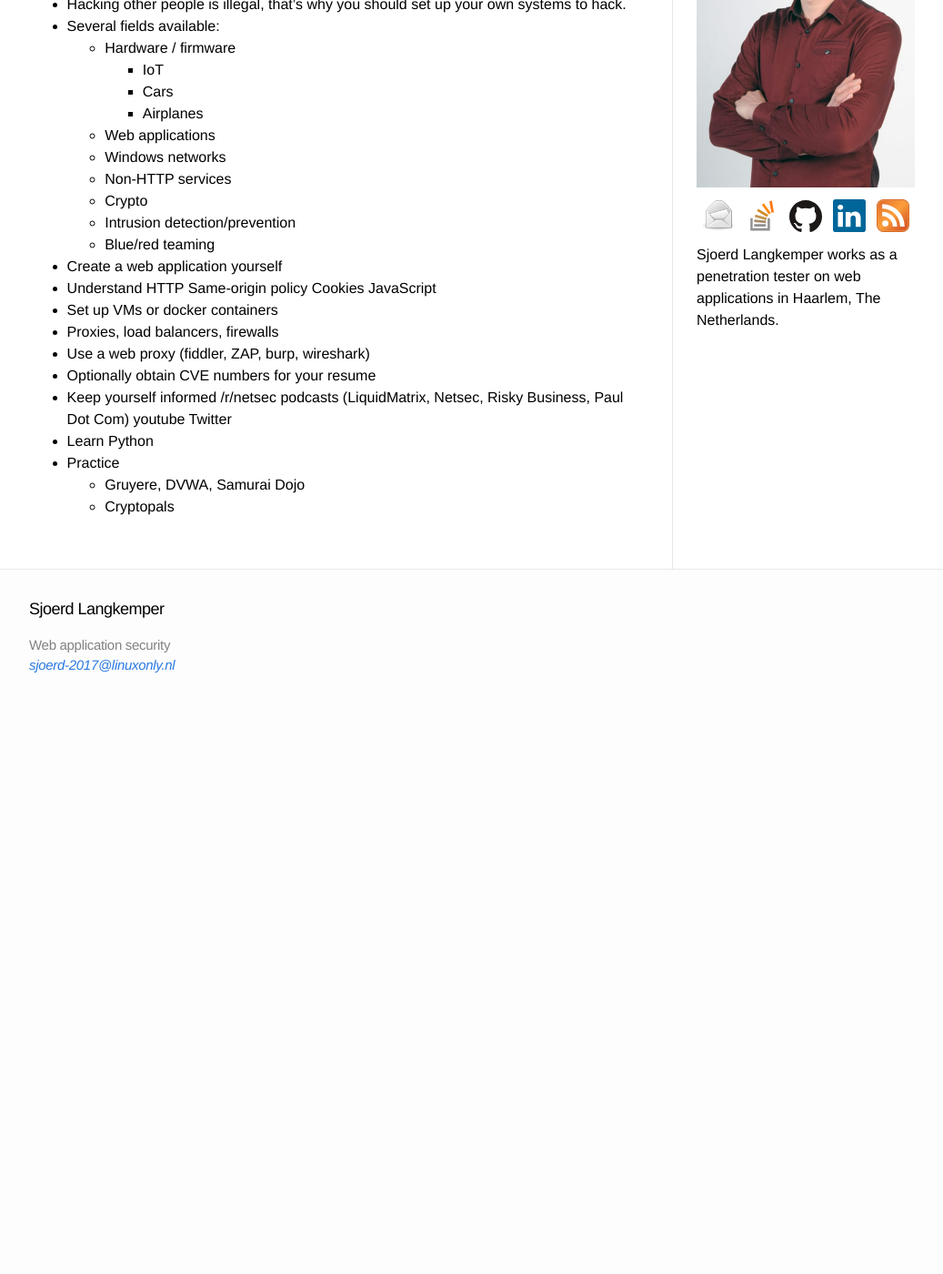
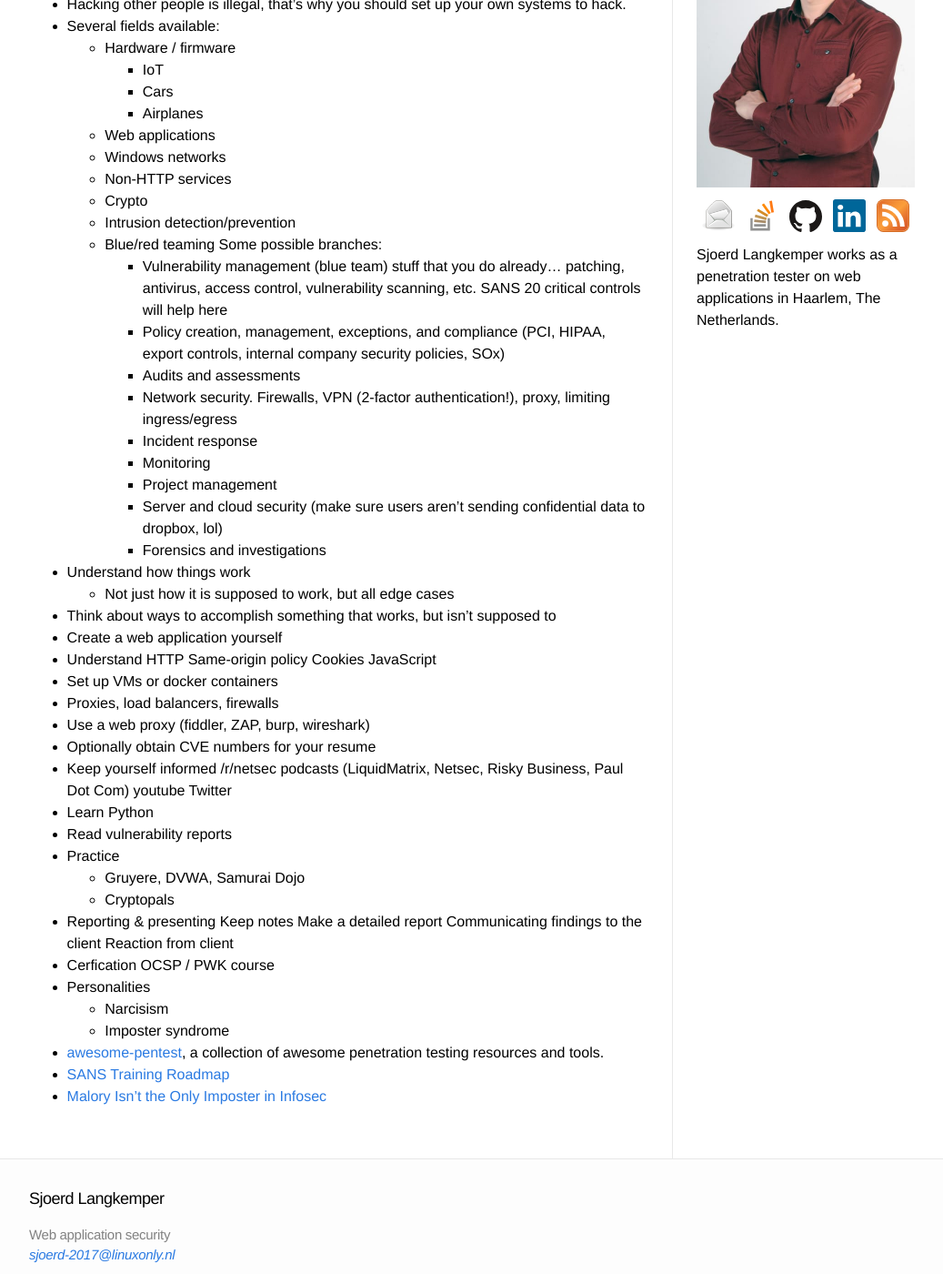
Before and after one commit to Sjord/Sjord.github.io, a Jekyll site: the page built from _posts/2017-05-24-how-to-become-a-hacker.md, in a window 1280 px wide and 1400 px high, scrolled down 309 px. Shown: the whole window at 91% size, without its empty margins (108-1145 px from the left). Built offline with Jekyll 4.4.1, drawn with Linux system fonts in a browser that asks for light colours; before the commit the page ends 1082 px from its top, so only the background shows below that.

Commit message:
Add some more notes, Venn diagram

```diff
--- a/_posts/2017-05-24-how-to-become-a-hacker.md
+++ b/_posts/2017-05-24-how-to-become-a-hacker.md
@@ -19,6 +19,20 @@
     * Crypto
     * Intrusion detection/prevention
     * Blue/red teaming
+    Some possible branches:
+		* Vulnerability management (blue team) stuff that you do already... patching, antivirus, access control, vulnerability scanning, etc. SANS 20 critical controls will help here
+		* Policy creation, management, exceptions, and compliance (PCI, HIPAA, export controls, internal company security policies, SOx)
+		* Audits and assessments
+		* Network security. Firewalls, VPN (2-factor authentication!), proxy, limiting ingress/egress
+		* Incident response
+		* Monitoring
+		* Project management
+		* Server and cloud security (make sure users aren't sending confidential data to dropbox, lol)
+		* Forensics and investigations
+
+* Understand how things work
+    * Not just how it is supposed to work, but all edge cases
+* Think about ways to accomplish something that works, but isn't supposed to
 
 * Create a web application yourself
 * Understand HTTP
@@ -35,6 +49,20 @@
     youtube
     Twitter
 * Learn Python
+* Read vulnerability reports
 * Practice
     * Gruyere, DVWA, Samurai Dojo
     * Cryptopals
+* Reporting & presenting
+    Keep notes
+    Make a detailed report
+    Communicating findings to the client
+        Reaction from client
+* Cerfication OCSP / PWK course
+* Personalities
+    * Narcisism
+    * Imposter syndrome
+
+* [awesome-pentest](https://github.com/enaqx/awesome-pentest), a collection of awesome penetration testing resources and tools.
+* [SANS Training Roadmap](https://www.sans.org/media/security-training/roadmap.pdf)
+* [Malory Isn’t the Only Imposter in Infosec](https://mumble.org.uk/blog/2016/04/30/malory-isnt-the-only-imposter-in-infosec/)
```
Also changed, not shown: images/_orig/pentesting-venn-diagram.svg (added).
